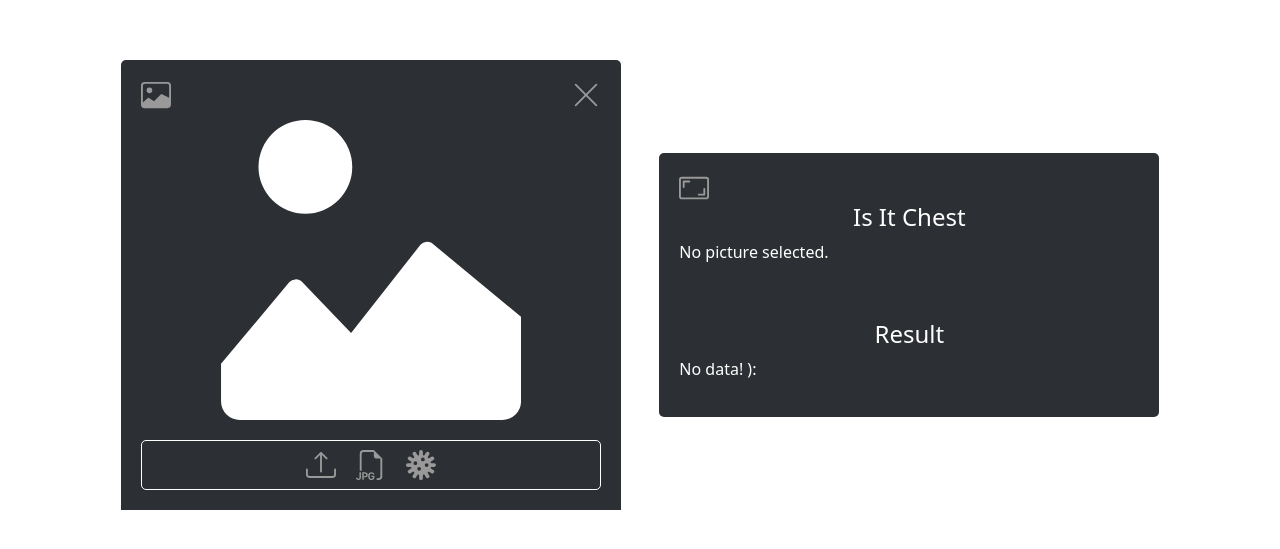
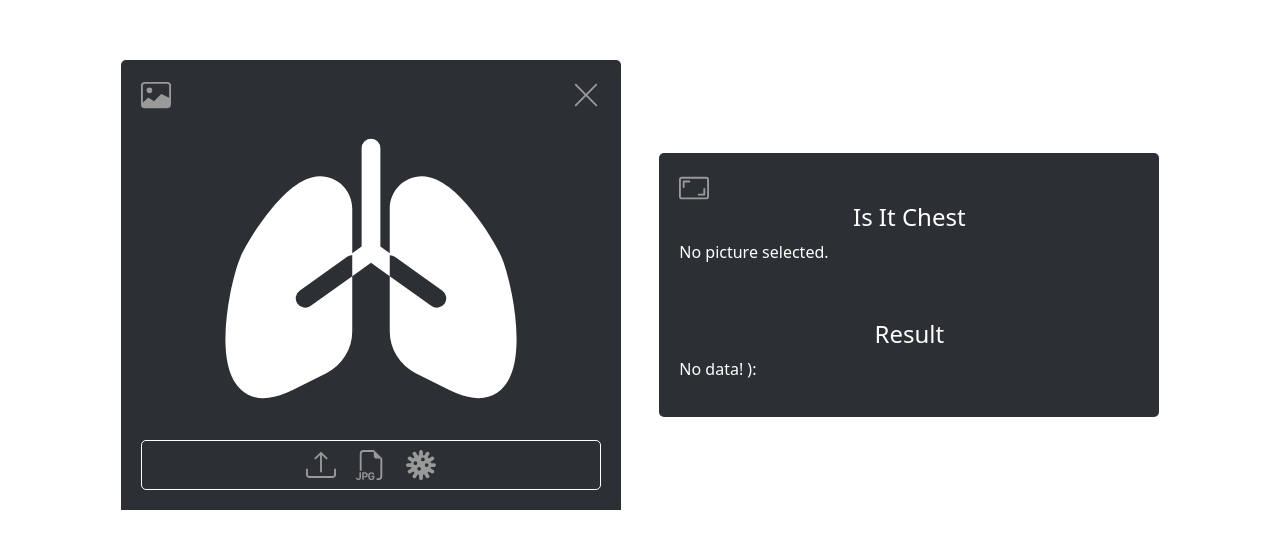
Before and after one commit to Blackxok/lessonR, a React (Vite) app: page / in a window 1280 px wide. Shown: the part 115-664 px from the top of the page. Built offline with nearby package versions, Linux system fonts and the light colour scheme.

Commit message:
added lungFill icon

```diff
--- a/src/components/InputCom.jsx
+++ b/src/components/InputCom.jsx
@@ -2,7 +2,7 @@ import React, { useRef, useState } from 'react'
 import {
 	FiletypeJpg,
 	Image,
-	ImageAlt,
+	LungsFill,
 	Upload,
 	Virus,
 	XLg,
@@ -146,7 +146,7 @@ export default function InputCom({
 						{selectedImage ? (
 							<img src={selectedImage} alt='Selected' className='input_img' />
 						) : (
-							<ImageAlt size={300} color='white' />
+							<LungsFill size={300} color='white' />
 						)}
 					</div>
 				</div>
```
